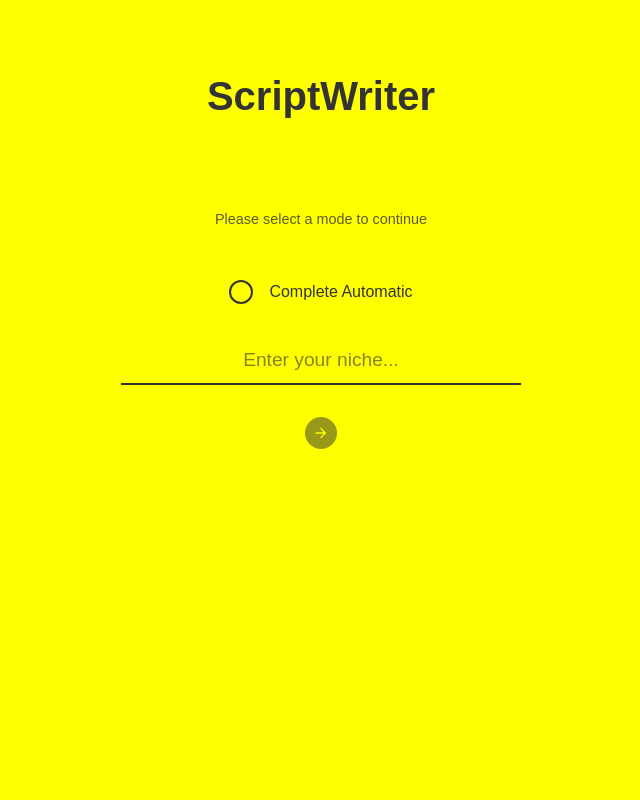
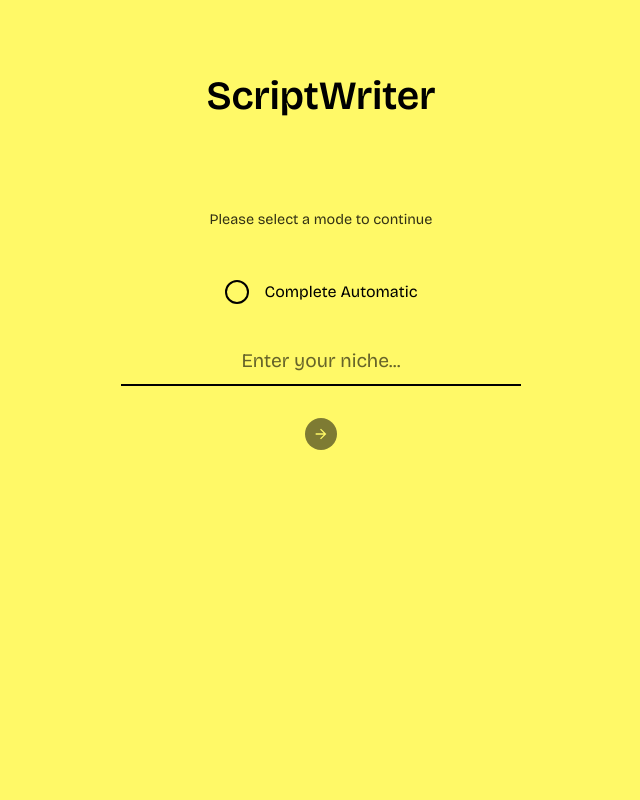
Before and after one commit to VigneshPA-30/ScriptWriter, a FastAPI app: page / in a window 1280 px wide. Shown: the whole page, without its empty margins (319-959 px from the left). Run offline with FastAPI, Linux system fonts and the light colour scheme.

Commit message:
feat: refresh frontend style

```diff
--- a/frontend/static/style.css
+++ b/frontend/static/style.css
@@ -1,8 +1,8 @@
 :root {
-  --primary-color: #FFFF00;
-  --primary-dark: #E6E600;
-  --text-color: #333;
-  --background-color: #FFFFF0;
+  --primary-color: #FFF967;
+  --primary-dark: #E6E056;
+  --text-color: #000000;
+  --background-color: #FFFCE8;
   --card-background: #FFFFFF;
   --shadow-color: rgba(0, 0, 0, 0.1);
 }
@@ -19,12 +19,6 @@ body {
   color: var(--text-color);
   line-height: 1.6;
   min-height: 100vh;
-}
-
-.box-btn.selected {
-    background: #2d2dff;
-    color: #fff;
-    border-color: #2d2dff;
 }
 
 .box-btn[disabled] {
@@ -62,6 +56,17 @@ body {
     margin: 1rem;
     padding: 1rem;
   }
+}
+
+/* Consistent card width across sections */
+.header,
+.box-btns,
+.scrollable-text,
+.page-nav {
+  width: 100%;
+  max-width: 900px;
+  margin-left: auto;
+  margin-right: auto;
 }
 
 .header {
@@ -171,7 +176,7 @@ body:not([data-page="0"]) .header {
 }
 
 .niche-input::placeholder {
-  color: rgba(51, 51, 51, 0.6);
+  color: rgba(0, 0, 0, 0.6);
 }
 
 .niche-input:focus {
@@ -268,6 +273,7 @@ body:not([data-page="0"]) .box-btns {
 
 .box-btn.selected {
   background: var(--primary-color);
+  color: var(--text-color);
   transform: translateY(-4px);
   box-shadow: 0 8px 24px var(--shadow-color);
 }
@@ -335,8 +341,8 @@ body:not([data-page="0"]) .sources-btn {
     display: inline-block;
 }
 .sources-btn:active {
-    background: #2d2dff;
-    color: #fff;
+    background: var(--text-color);
+    color: var(--primary-color);
 }
 
 .page-nav {
--- a/frontend/templates/index.html
+++ b/frontend/templates/index.html
@@ -5,10 +5,10 @@
     <meta name="viewport" content="width=device-width, initial-scale=1.0">
     <title>ScriptWriter</title>
     <meta name="description" content="ScriptWriter - AI-powered content creation tool">
-    <meta name="theme-color" content="#FFFF00">
+    <meta name="theme-color" content="#FFF967">
     <link rel="preconnect" href="https://fonts.googleapis.com">
     <link rel="preconnect" href="https://fonts.gstatic.com" crossorigin>
-    <link href="https://fonts.googleapis.com/css2?family=Inter:wght@400;500;600;700&display=swap" rel="stylesheet">
+    <link href="https://fonts.googleapis.com/css2?family=Bricolage+Grotesque:wght@300..800&display=swap" rel="stylesheet">
     <link rel="stylesheet" href="{{ url_for('static', path='style.css') }}">
 </head>
 <body>
```
